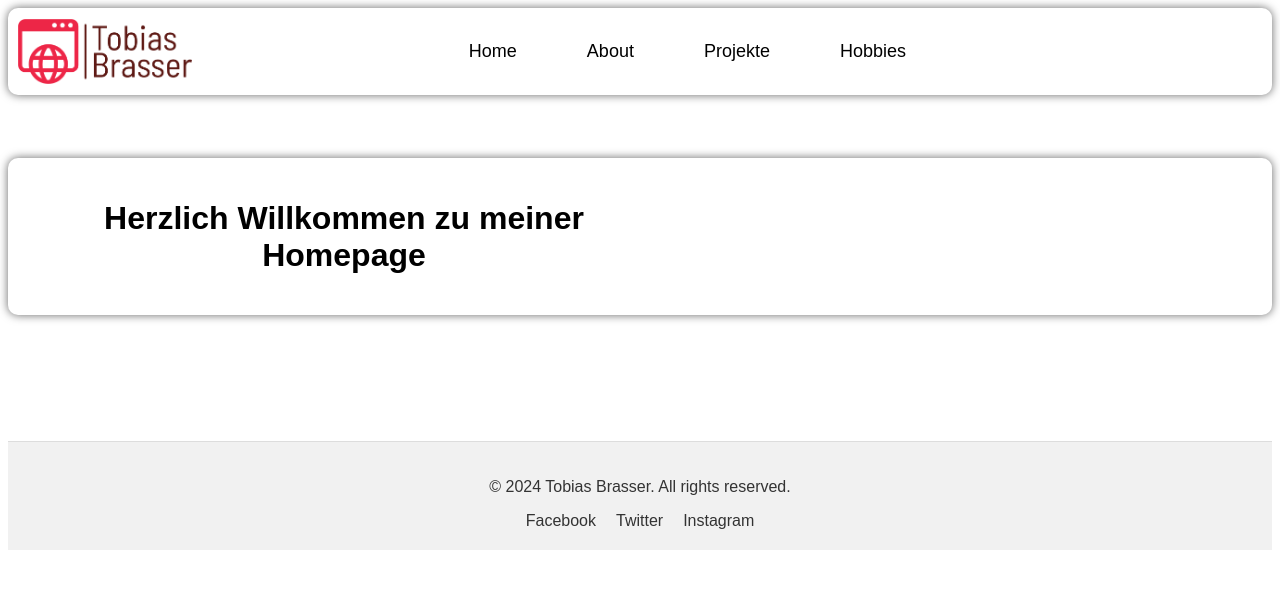
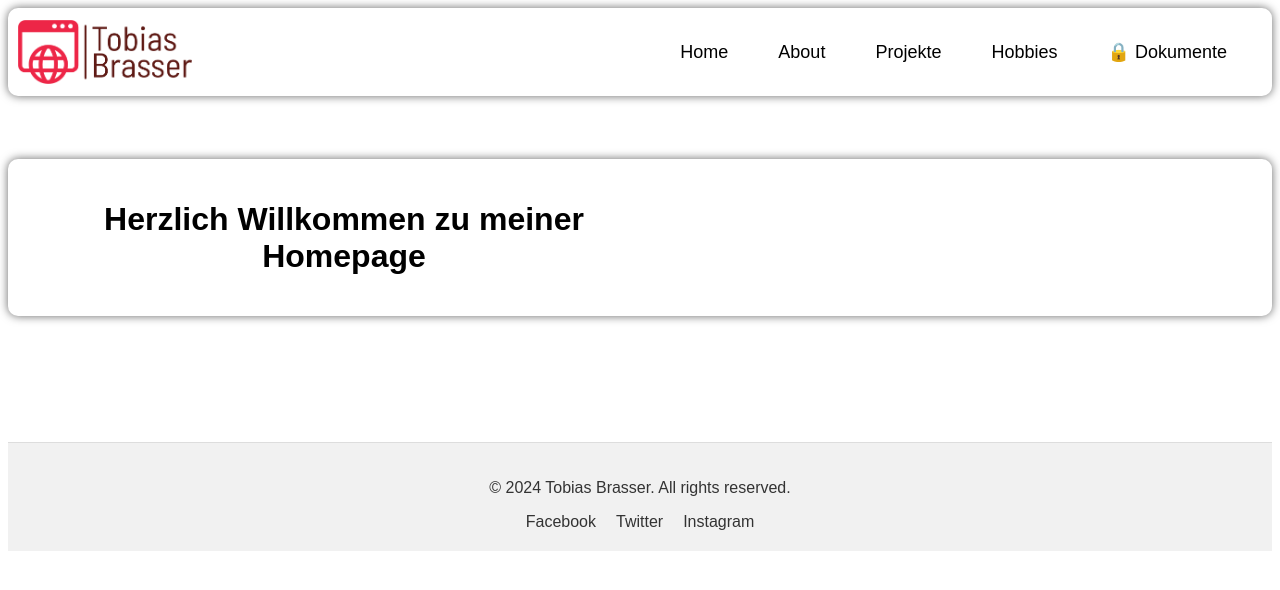
Before and after one commit to TobiasBrasser/homepage, a Next.js app: page / in a window 1280 px wide. Shown: the top 590 px of the page. Built offline with nearby package versions, Linux system fonts and the light colour scheme.

Commit message:
Documents Tab Navigation

```diff
--- a/components/Navbar.js
+++ b/components/Navbar.js
@@ -43,8 +43,11 @@ function Navbar() {
             <li className={Styles.nav_ul_li}>
               <Link className={Styles.nav_ul_li_a} href="/hobbies">Hobbies</Link>
             </li>
+            <li className={Styles.nav_ul_li}>
+              <Link className={Styles.nav_ul_li_a} href="/dokumente">🔒 Dokumente</Link>
+            </li>
+          </ul>
 
-          </ul>
         </nav>
       </div>
 
@@ -64,7 +67,9 @@ function Navbar() {
           <li className={Styles.nav_ul_li}>
             <Link className={Styles.nav_ul_li_a} href="/hobbies">Hobbies</Link>
           </li>
-
+          <li className={Styles.nav_ul_li}>
+              <Link className={Styles.nav_ul_li_a} href="/dokumente">🔒 Dokumente</Link>
+          </li>
         </ul>
       </nav>
 
--- a/components/Navbar.module.css
+++ b/components/Navbar.module.css
@@ -18,8 +18,8 @@
     display: flex;
     justify-content: space-between;
     align-items: center;
-    margin-right: 25%;
 }
+
 
 .nav_ul {
     list-style: none;
@@ -50,7 +50,7 @@
 
 .nav_ul_li_a {
     font-size: 100%;
-    padding: 7px 25px;
+    padding: 7px 15px;
     border-radius: 3px;
     text-decoration: none;
     line-height: normal;
@@ -157,6 +157,10 @@
     z-index: 100;
 }
 
+.lock{
+    width: 5%;
+}
+
 @media (max-width: 1024px) {
     .nav_ul {
         display: none;
```
Also changed, not shown: public/lock.png (added).
